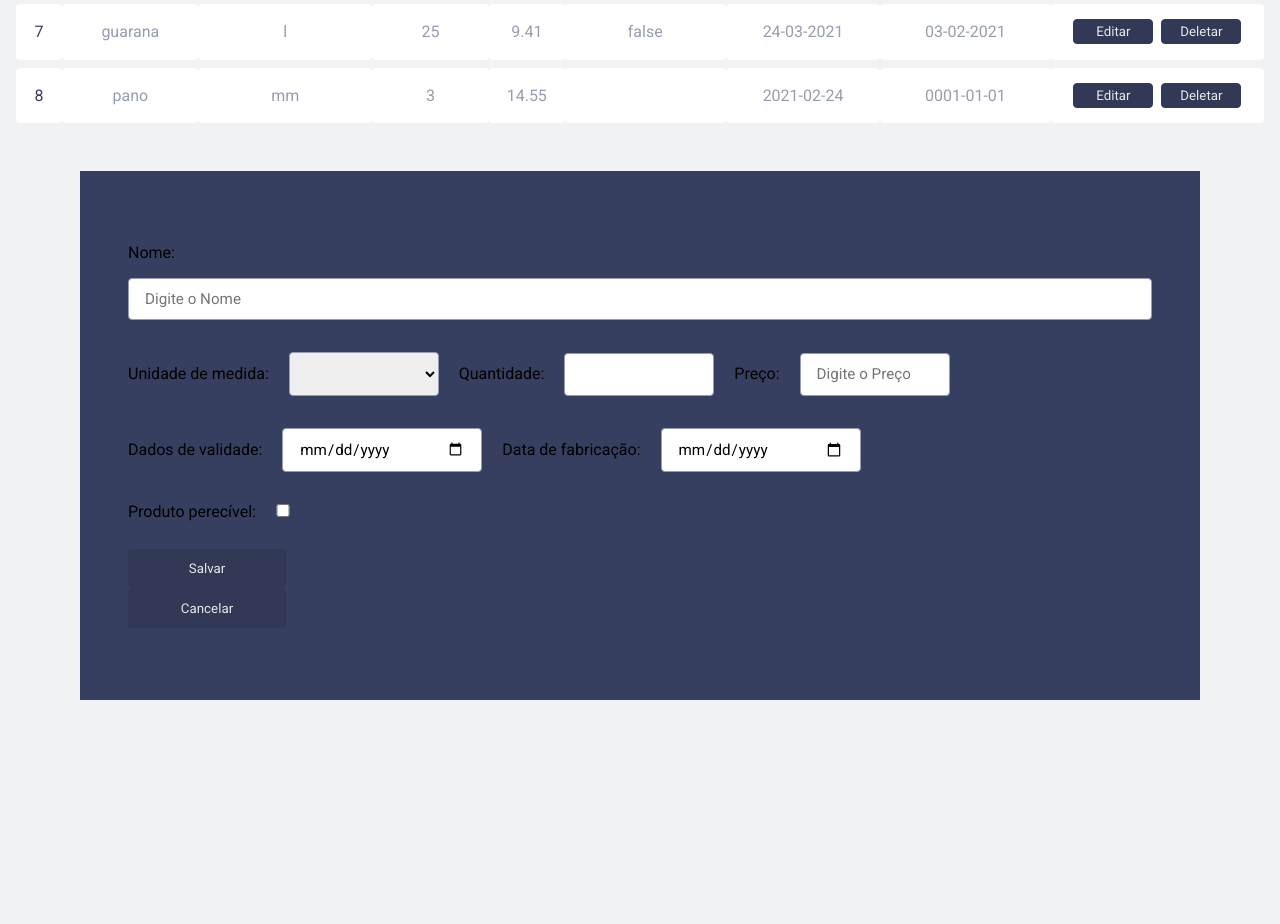
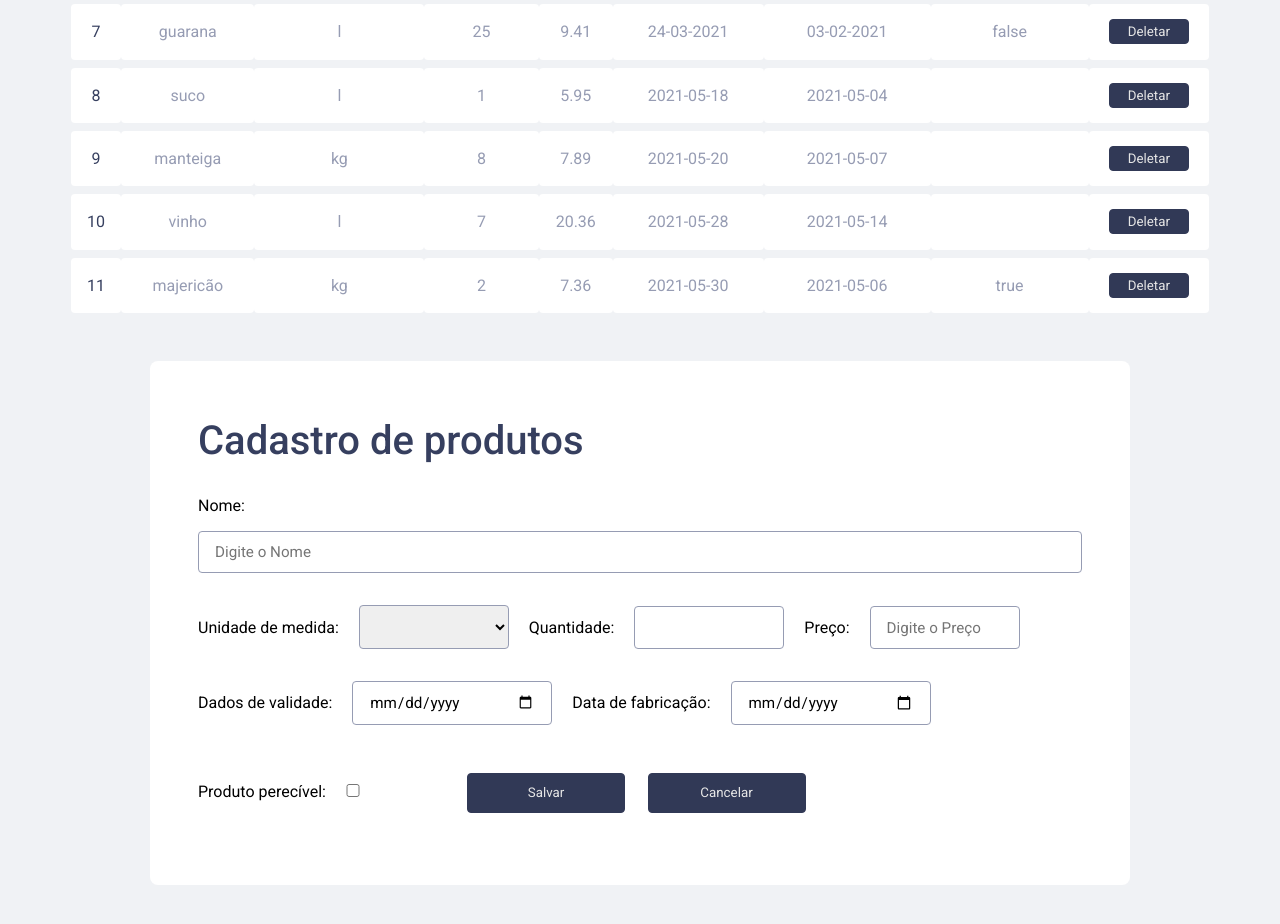
Before and after one commit to marianamitterlehner/item-registration, an Angular app in the folder item-registration/: page /form in a window 1280 px wide. Before the commit this address led to /. Shown: the part 440-1364 px from the top of the page. Before the commit the page ends 1140 px from the top, so only its background shows below. Built offline with nearby package versions, Linux system fonts and the light colour scheme; data requests are answered from the project's data file.

Commit message:
projeto finalizado

```diff
--- a/item-registration/src/app/app.component.html
+++ b/item-registration/src/app/app.component.html
@@ -3,8 +3,5 @@
 <div class="container-main" role="main">
   <app-header></app-header>
   <app-table-list></app-table-list>
-
-  <app-modal-form></app-modal-form>
-
 </div>
 <router-outlet></router-outlet>
--- a/item-registration/src/app/header/header.component.html
+++ b/item-registration/src/app/header/header.component.html
@@ -1,4 +1,4 @@
 <div class="header-container">
   <h1>Lista<span>Registros</span></h1>
-  <a>Novo</a>
+  <a [routerLink]="['/form']">Novo</a> <!-- link gerado pelo routerLink para o componente form -->
 </div>
--- a/item-registration/src/app/header/header.component.scss
+++ b/item-registration/src/app/header/header.component.scss
@@ -1,5 +1,5 @@
 .header-container{
-  max-width: 1120px;
+  max-width: 1170px;
   margin: 0 auto;
 
   padding: 3rem 1rem 2rem;
--- a/item-registration/src/app/modal-form/modal-form.component.html
+++ b/item-registration/src/app/modal-form/modal-form.component.html
@@ -1,5 +1,6 @@
 <div class="form-container">
-  <!-- -->
+  <!-- Form de cadastro de produtos -->
+  <h1>Cadastro de produtos</h1>
   <form (ngSubmit)="f.form.valid && saveRecord(f)" #f="ngForm" novalidate>
 
     <label>
@@ -71,16 +72,16 @@
     <div class="checked">
       <label>
         Produto perecível:
-        <input type="checkbox" formControlName="perishableProduct"
+        <input type="checkbox"
         [(ngModel)]="record.perishableProduct"
         id="perishableProduct" name="perishableProduct"
         required class="form-control">
       </label>
     </div>
-
-    <button type="submit"> Salvar </button>
-    <button type="reset" (click)="cleanForm(f)"> Cancelar </button>
-
+    <div class="button">
+      <button type="submit"> Salvar </button>
+     <a [routerLink]="['/']" > <button type="reset" (click)="cleanForm(f)"> Cancelar </button> </a>
+    </div>
   </form>
 
 </div>
--- a/item-registration/src/app/modal-form/modal-form.component.scss
+++ b/item-registration/src/app/modal-form/modal-form.component.scss
@@ -1,25 +1,25 @@
 .form-container{
-  max-width: 1120px;
+  max-width: 980px;
   margin: 0 auto;
+  margin-bottom: 3rem;
   padding: 2.5rem 2rem;
-  justify-content:space-around;
   align-items: center;
-  background-color: #363F5F;
+  border-radius: 0.5rem;
+  background-color: #fff;
 
   h1{
     font-size: 2.5rem;
     color: #363F5F;
 
-    margin: 0 1rem;
+    margin: 1rem 1rem;
   }
 
   form{
     width: 100%;
+    padding: 1rem 1rem;
+    display: inline-block;
+    justify-content: space-between;
 
-    padding: 2rem 1rem;
-    display: flex;
-    flex-direction: column;
-    justify-content: space-between;
     label {
       font-size: 1rem;
     }
@@ -66,22 +66,31 @@
       }
     }
 
+      .button{
+        display: inline-block;
+        cursor: pointer;
+        align-items: center;
+        margin-left: 5rem;
+        margin-top: 1rem;
+
         button{
           background:#363F5F;
           color:#FFF;
           padding: 0.70rem 1rem;
+          margin: 1rem 0.7rem;
           width: 158px;
           border:1px solid #363F5F;
           border-radius: 0.25rem;
           filter: brightness(0.9);
           transition: filter 0.2s;
+          align-items: center;
 
           &:hover{
             filter: brightness(0.8);
           }
+      }
 
     }
-
     .checked{
       input[type="checkbox"]{
         width: 14px;
--- a/item-registration/src/app/modal-form/modal-form.component.ts
+++ b/item-registration/src/app/modal-form/modal-form.component.ts
@@ -1,6 +1,5 @@
 import { Component } from '@angular/core';
-import { FormBuilder, NgForm } from '@angular/forms';
-import { Validators } from '@angular/forms';
+import { NgForm } from '@angular/forms';
 import { Records } from '../models/records';
 import { RecordService } from '../services/records.service';
 
@@ -20,20 +19,16 @@ export class ModalFormComponent {
     this.getRecord();
   }
 
-  // defini se um record será criado ou atualizado
+  // criação de um record
   saveRecord(form: NgForm) {
-    if (this.record.id !== undefined) {
-      this.recordService.updateRecord(this.record).subscribe(() => {
-        this.cleanForm(form);
-      });
-    } else {
+    if (this.record.id == undefined) {
       this.recordService.saveRecord(this.record).subscribe(() => {
         this.cleanForm(form);
       });
     }
   }
 
-  // Chama o serviço para obtém todos os record
+  // Chama o serviço para obter todos os records
   getRecord() {
     this.recordService.getRecord().subscribe((records: Records[]) => {
       this.records = records;
@@ -47,11 +42,6 @@ export class ModalFormComponent {
     });
   }
 
-  // copia um record para ser editado.
-  editRecord(record: Records) {
-    this.record = { ...record };
-  }
-
   // limpa o formulario
   cleanForm(form: NgForm) {
     this.getRecord();
--- a/item-registration/src/app/table-list/table-list.component.html
+++ b/item-registration/src/app/table-list/table-list.component.html
@@ -1,4 +1,5 @@
 <div class="container-table">
+  <!-- Tabela de items-->
   <table>
     <thead>
       <tr>
@@ -7,9 +8,9 @@
         <th scope="col">Unidade de medida</th>
         <th scope="col">Quantidade</th>
         <th scope="col">Preço</th>
-        <th scope="col">Produto perecível</th>
         <th scope="col">Data de validade</th>
         <th scope="col">Data de fabricação</th>
+        <th scope="col">Produto perecível</th>
       </tr>
     </thead>
     <tbody>
@@ -19,11 +20,10 @@
         <td>{{record.unitMeasurement}}</td>
         <td>{{record.quantity}}</td>
         <td>{{record.price}}</td>
-        <td>{{record.perishableProduct}}</td>
         <td>{{record.validityData}}</td>
         <td>{{record.dateManufacture}}</td>
+        <td>{{record.perishableProduct}}</td>
         <td>
-          <button type="button" class="btn-editor" (click)="editRecord(record)">Editar</button>
           <button type="button" class="btn-delete" (click)="deleteRecord(record)">Deletar</button>
         </td>
       </tr>
--- a/item-registration/src/app/table-list/table-list.component.scss
+++ b/item-registration/src/app/table-list/table-list.component.scss
@@ -1,5 +1,5 @@
 .container-table{
-  max-width: 1320px;
+  max-width: 1170px;
   margin: 0 auto;
   padding: 2.5rem 1rem;
 
--- a/item-registration/src/app/table-list/table-list.component.ts
+++ b/item-registration/src/app/table-list/table-list.component.ts
@@ -19,20 +19,7 @@ export class TableListComponent implements OnInit {
     this.getRecord();
   }
 
-  // defini se um record será criado ou atualizado
-  saveRecord(form: NgForm) {
-    if (this.record.id !== undefined) {
-      this.recordService.updateRecord(this.record).subscribe(() => {
-        this.cleanForm(form);
-      });
-    } else {
-      this.recordService.saveRecord(this.record).subscribe(() => {
-        this.cleanForm(form);
-      });
-    }
-  }
-
-  // Chama o serviço para obtém todos os record
+  // obtém todos os record
   getRecord() {
     this.recordService.getRecord().subscribe((records: Records[]) => {
       this.records = records;
@@ -46,16 +33,4 @@ export class TableListComponent implements OnInit {
     });
   }
 
-  // copia um record para ser editado.
-  editRecord(record: Records) {
-    this.record = { ...record };
-  }
-
-  // limpa o formulario
-  cleanForm(form: NgForm) {
-    this.getRecord();
-    form.resetForm();
-    this.record = {} as Records;
-  }
-
 }
--- a/item-registration/src/assets/data/db.json
+++ b/item-registration/src/assets/data/db.json
@@ -41,13 +41,41 @@
       "dateManufacture": "03-02-2021"
     },
     {
-      "nameItem": "pano",
-      "unitMeasurement": "mm",
-      "quantity": 3,
-      "price": 14.55,
-      "validityData": "2021-02-24",
-      "dateManufacture": "0001-01-01",
+      "nameItem": "suco",
+      "unitMeasurement": "l",
+      "quantity": 1,
+      "price": 5.95,
+      "validityData": "2021-05-18",
+      "dateManufacture": "2021-05-04",
       "id": 8
+    },
+    {
+      "nameItem": "manteiga",
+      "unitMeasurement": "kg",
+      "quantity": 8,
+      "price": 7.89,
+      "validityData": "2021-05-20",
+      "dateManufacture": "2021-05-07",
+      "id": 9
+    },
+    {
+      "nameItem": "vinho",
+      "unitMeasurement": "l",
+      "quantity": 7,
+      "price": 20.36,
+      "validityData": "2021-05-28",
+      "dateManufacture": "2021-05-14",
+      "id": 10
+    },
+    {
+      "nameItem": "majericão",
+      "unitMeasurement": "kg",
+      "quantity": 2,
+      "price": 7.36,
+      "dateManufacture": "2021-05-06",
+      "perishableProduct": true,
+      "validityData": "2021-05-30",
+      "id": 11
     }
   ]
 }
```
Also changed, not shown: item-registration/src/app/app.module.ts (+8 -2 lines). Lines whose indentation alone changed are shown as unchanged.
